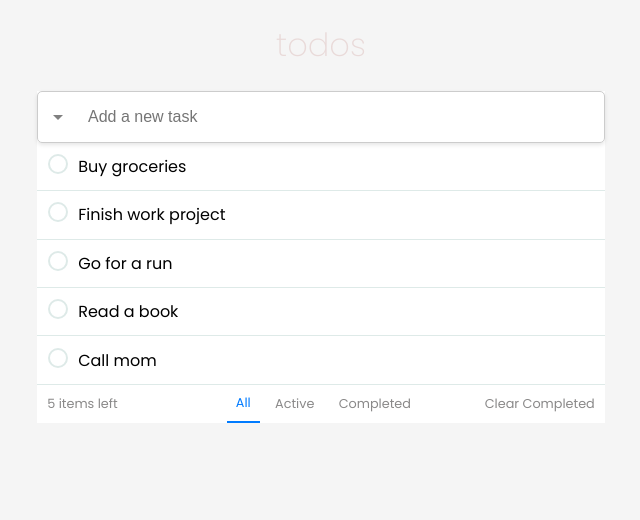
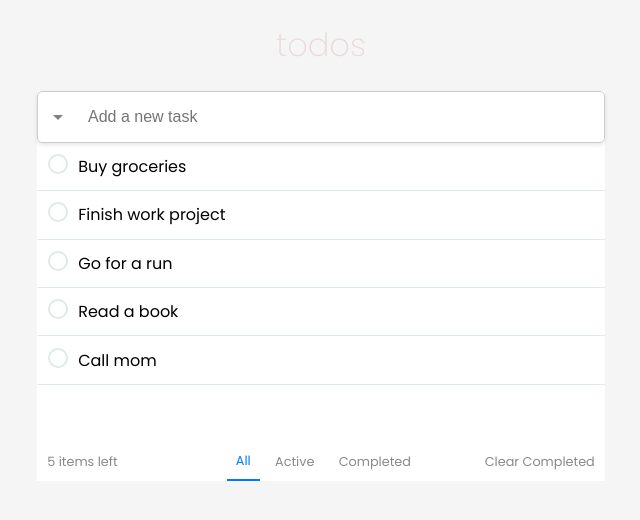
Before and after one commit to mnosov622/react-notes, a React (Vite) app in the folder todos/: page / in a window 1280 px wide. Shown: the top 520 px of the page, without its empty margins (319-959 px from the left). Built offline with nearby package versions, Linux system fonts and the light colour scheme.

Commit message:
add overflow on todo list

```diff
--- a/todos/src/components/TodoList/TodoList.css
+++ b/todos/src/components/TodoList/TodoList.css
@@ -8,6 +8,8 @@
   margin: 0;
   padding: 0;
   width: 100%;
+  overflow: auto;
+  height: 300px;
 }
 
 /* Custom Checkbox */
```
